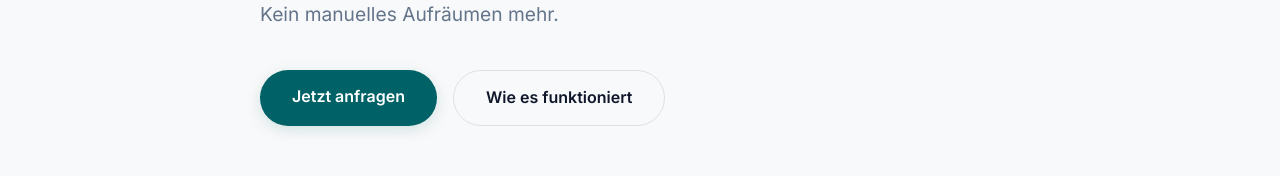
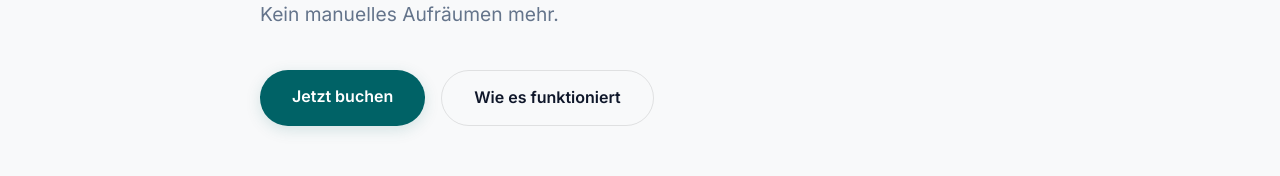
Before and after one commit to Jkalwa05/joka, a Next.js app: page /mailpilot in a window 1280 px wide. Shown: the part 413-589 px from the top of the page. Built offline with nearby package versions, Linux system fonts and the light colour scheme; some icons are missing.

Commit message:
fix: rename CTA button from "Jetzt anfragen" to "Jetzt buchen" on AutoChat and MailPilot pages
Co-Authored-By: Claude Sonnet 4.6 <noreply@anthropic.com>

```diff
--- a/app/autochat/page.tsx
+++ b/app/autochat/page.tsx
@@ -30,7 +30,7 @@ export default function AutoChat() {
               Kunden schreiben dir – AutoChat antwortet sofort. Rund um die Uhr, in deinem Namen, mit deinen Infos. Du merkst es kaum, sie aber schon.
             </p>
             <div className="hero-btns">
-              <Link href="/kontakt?produkt=autochat" className="btn-primary">Jetzt anfragen</Link>
+              <Link href="/kontakt?produkt=autochat" className="btn-primary">Jetzt buchen</Link>
               <a href="#wie-es-funktioniert" className="btn-secondary">Wie es funktioniert</a>
             </div>
           </div>
--- a/app/mailpilot/page.tsx
+++ b/app/mailpilot/page.tsx
@@ -30,7 +30,7 @@ export default function MailPilot() {
               MailPilot liest dein Postfach, sortiert jede Mail in den richtigen Ordner und trägt Termine direkt in deinen Google Kalender ein. Kein manuelles Aufräumen mehr.
             </p>
             <div className="hero-btns">
-              <Link href="/kontakt?produkt=mailpilot" className="btn-primary">Jetzt anfragen</Link>
+              <Link href="/kontakt?produkt=mailpilot" className="btn-primary">Jetzt buchen</Link>
               <a href="#wie-es-funktioniert" className="btn-secondary">Wie es funktioniert</a>
             </div>
           </div>
```
